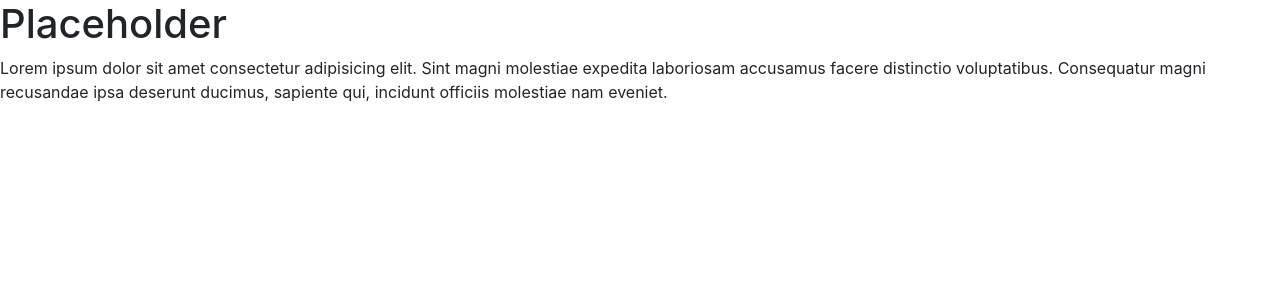
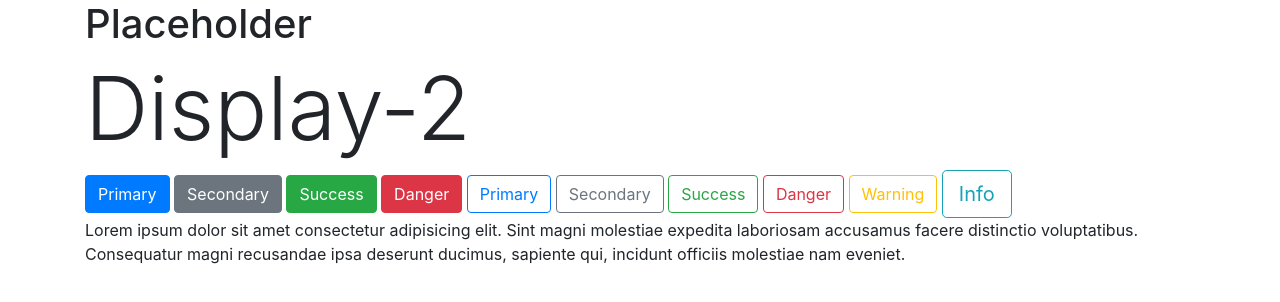
Before and after one commit to salominelaballi/Bootstrap, a plain HTML site: page index.html in a window 1280 px wide. Drawn offline with nearby package versions, Linux system fonts and the light colour scheme.

Commit message:
add final changes

```diff
--- a/index.html
+++ b/index.html
@@ -13,7 +13,21 @@
 </head>
 
 <body>
+    <div class="container">
         <h1>Placeholder</h1>
+        <h2 class="display-2">Display-2</h2>
+
+        <button type="button" class="btn btn-primary">Primary</button>
+        <button type="button" class="btn btn-secondary">Secondary</button>
+        <button type="button" class="btn btn-success">Success</button>
+        <button type="button" class="btn btn-danger">Danger</button>
+
+        <button type="button" class="btn btn-outline-primary">Primary</button>
+        <button type="button" class="btn btn-outline-secondary">Secondary</button>
+        <button type="button" class="btn btn-outline-success">Success</button>
+        <button type="button" class="btn btn-outline-danger">Danger</button>
+        <button type="button" class="btn btn-outline-warning">Warning</button>
+        <button type="button" class="btn btn-outline-info btn-lg">Info</button>
         <p>Lorem ipsum dolor sit amet consectetur adipisicing elit. Sint magni molestiae expedita laboriosam accusamus
             facere distinctio voluptatibus. Consequatur magni recusandae ipsa deserunt ducimus, sapiente qui, incidunt
             officiis molestiae nam eveniet.</p>
@@ -27,7 +41,7 @@
         <script src="https://cdn.jsdelivr.net/npm/bootstrap@4.5.3/dist/js/bootstrap.min.js"
             integrity="sha384-w1Q4orYjBQndcko6MimVbzY0tgp4pWB4lZ7lr30WKz0vr/aWKhXdBNmNb5D92v7s"
             crossorigin="anonymous"></script>
-
+    </div>
 </body>
 
 </html>
```
Lines whose indentation alone changed are shown as unchanged.
